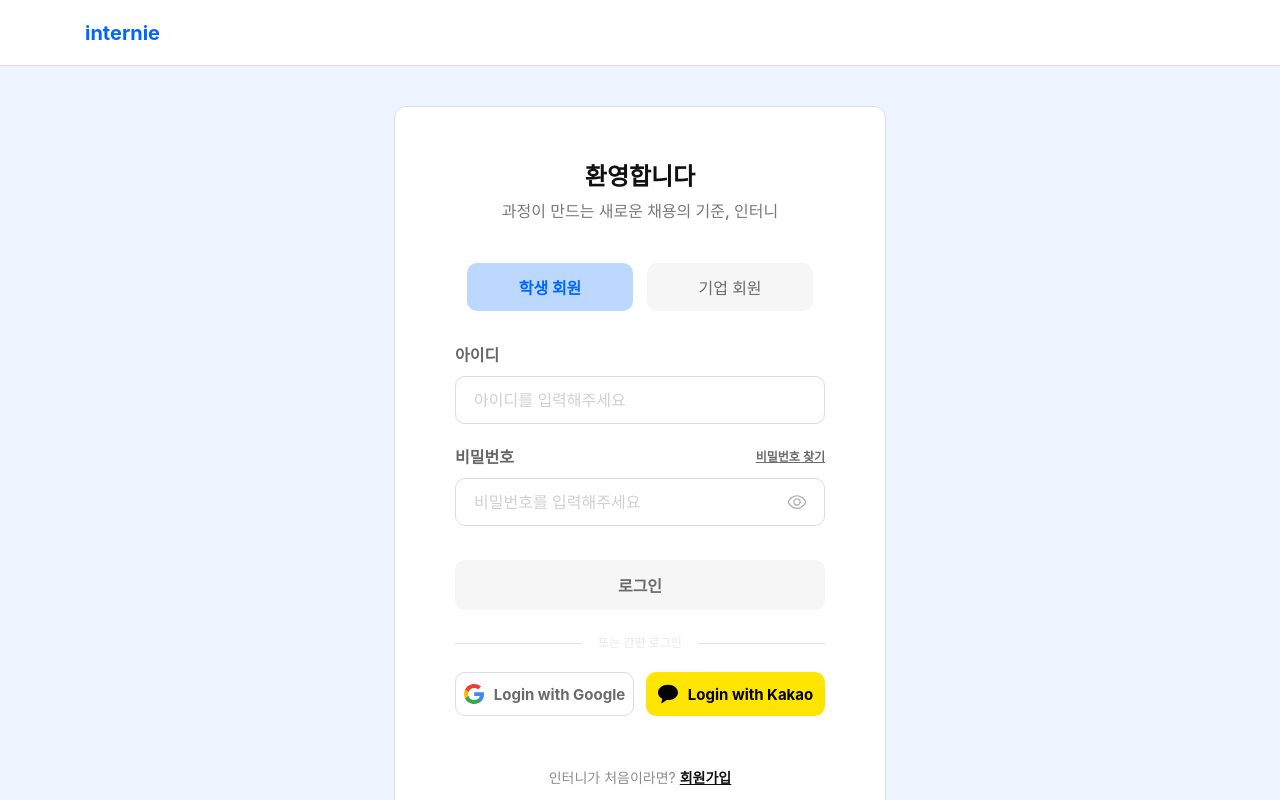
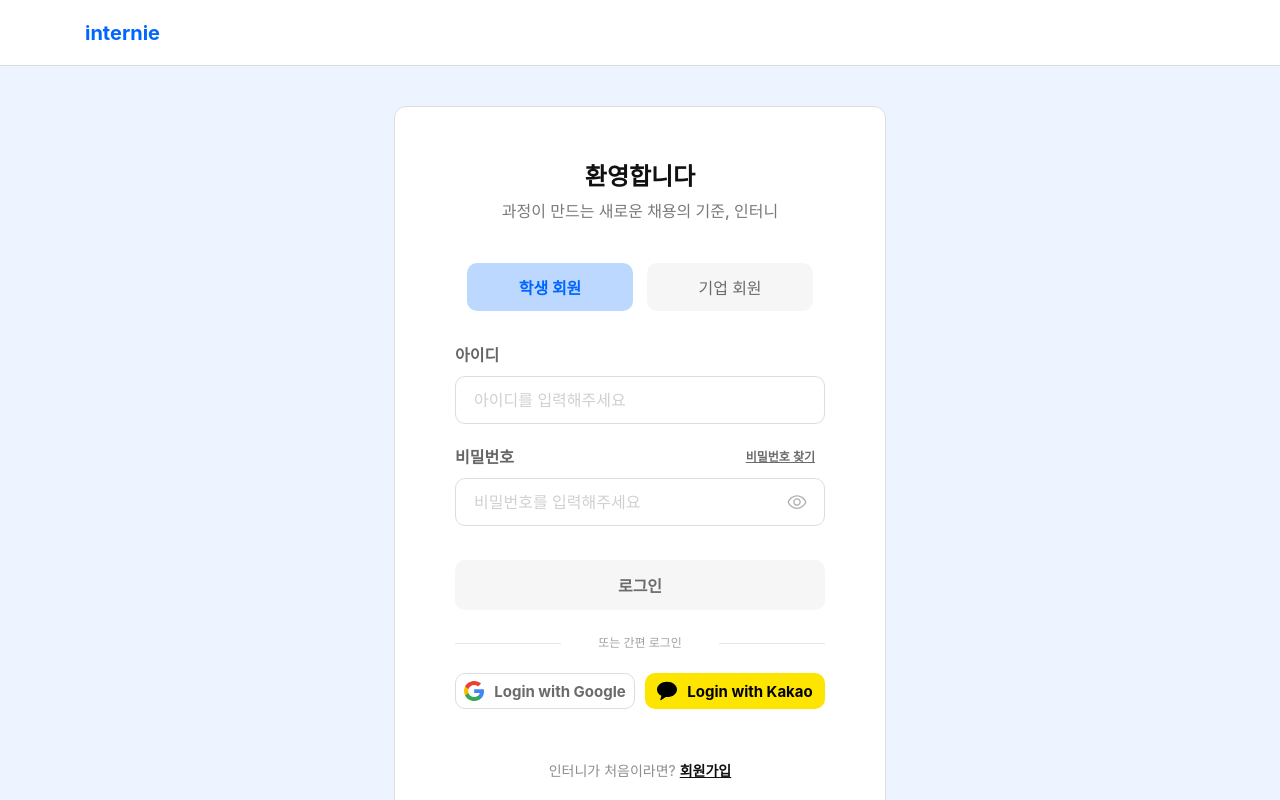
Before and after one commit to If-Aim/internie-front, a React (Vite) app: page /login in a window 1280 px wide. Built offline with nearby package versions, Linux system fonts and the light colour scheme; no server answers; a web font is replaced by a local one.

Commit message:
style:pc로그인 스타일 수정 #4

```diff
--- a/src/pages/login/desktop/login.css
+++ b/src/pages/login/desktop/login.css
@@ -18,14 +18,14 @@
 .login-desktop-ac { display: flex; flex-direction: column; gap: 11px; }
 .login-desktop-input-title { font-size: 16px; line-height: 20px; font-weight: 600; color: #666; text-align: left; }
 
-.login-desktop-pw-title-row { display: flex; align-items: center; justify-content: space-between; gap: 12px; }
+.login-desktop-pw-title-row { display: flex; align-items: center; justify-content: space-between; gap: 12px; margin-right: 10px;}
 .login-desktop-input-findpw { font-size: 12px; line-height: 20px; font-weight: 600; color: #6B6B6B; text-decoration: underline; cursor: pointer; }
 
 .login-desktop-input-wrap { position: relative; }
 .login-desktop-input { width: 100%; height: 48px; border: 1px solid #DDD; border-radius: 10px; background: #fff; padding: 0 18px; font-size: 16px; color: #111; outline: none; }
 .login-desktop-input.is-password { padding-right: 52px; }
 .login-desktop-input::placeholder { color: #d0d0d0; }
-.login-desktop-input:disabled { background: #fff; color: #bdbdbd; }
+.login-desktop-input:disabled { background: #fff; color: #bdbdbd; cursor: not-allowed; }
 
 .login-desktop-pw-blind { position: absolute; right: 18px; top: 50%; transform: translateY(-50%); width: 20px; height: 20px; opacity: 0.55; }
 
@@ -34,13 +34,13 @@
 .login-desktop-btn.google { background: #fff; color: #6B6B6B; border: 1px solid #ddd; }
 .login-desktop-btn.kakao { background: #fee500; color: #000; }
 
-.login-desktop-social-divider { position: relative; display: flex; align-items: center; justify-content: center; font-size: 12px; line-height: 20px; font-weight: 500; color: #E7E7E7; }
-.login-desktop-social-divider::before,.login-desktop-social-divider::after { content: ""; flex: 1; height: 1px; background: #e3e3e3; }
-.login-desktop-social-divider::before { margin-right: 16px; }
-.login-desktop-social-divider::after { margin-left: 16px; }
+.login-desktop-social-divider { position: relative; display: flex; align-items: center; justify-content: center; font-size: 12px; line-height: 20px; font-weight: 500; color: #A2A2A2; }
+.login-desktop-social-divider::before,.login-desktop-social-divider::after { content: ""; flex: 1; height: 1px; background: #E7E7E7; }
+.login-desktop-social-divider::before { margin-right: 37px; }
+.login-desktop-social-divider::after { margin-left: 37px; }
 
-.login-desktop-socials { display: grid; grid-template-columns: 1fr 1fr; gap: 12px; margin-top: -4px; }
-.login-desktop-socials .login-desktop-btn { height: 44px; font-size: 15px; font-weight: 700; }
+.login-desktop-socials { display: grid; grid-template-columns: 1fr 1fr; gap: 10px; margin-top: -3px; }
+.login-desktop-socials .login-desktop-btn { height: 36px; font-size: 15px; font-weight: 700; }
 
 .login-desktop-join { margin-top: 28px; font-size: 14px; line-height: 1.5; color: rgba(0, 0, 0, 0.45); }
 .login-desktop-join button { margin-left: 4px; border: none; background: transparent; padding: 0; font-size: 14px; line-height: 1.5; font-weight: 700; color: #111; text-decoration: underline; cursor: not-allowed; }
```
